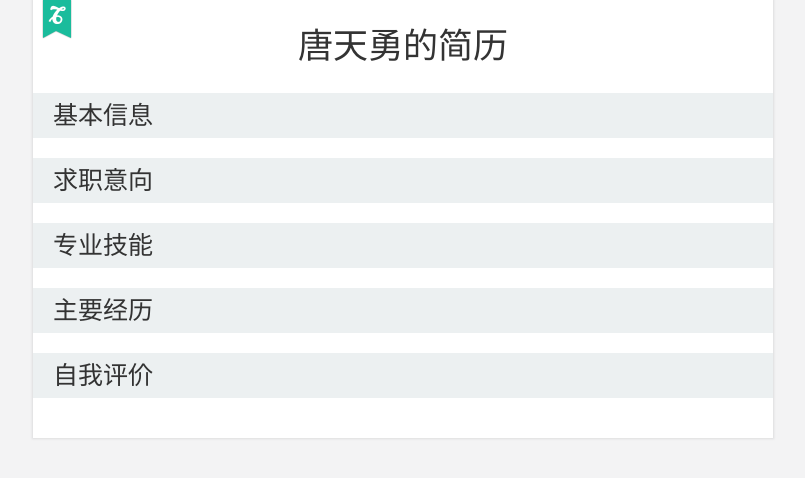
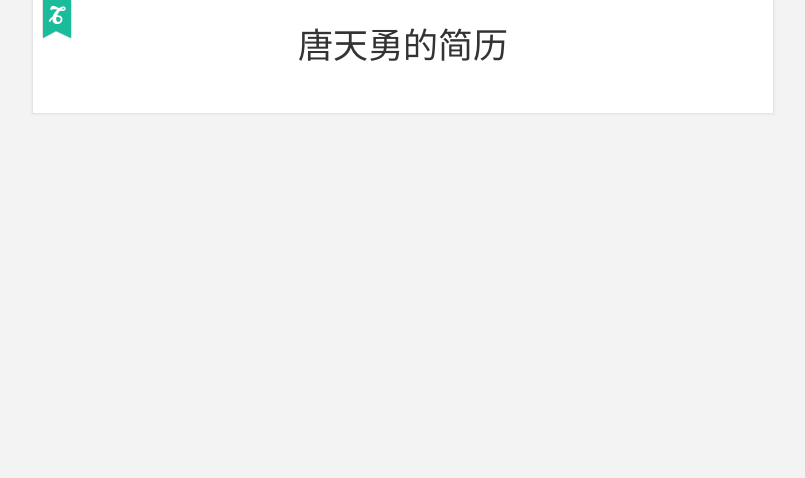
Before and after one commit to tang3w/tang3w.github.com, a Jekyll site: the page built from about.html, in a window 1280 px wide. Shown: the top 478 px of the page, without its empty margins (237-1042 px from the left). Built offline with Jekyll 4.4.1, drawn with Linux system fonts in a browser that asks for light colours; Markdown is read by kramdown in place of the engine named in the settings.

Commit message:
Edit the about page

```diff
--- a/about.html
+++ b/about.html
@@ -2,9 +2,3 @@
 layout: basic
 title: 唐天勇的简历
 ---
-
-### 基本信息
-### 求职意向
-### 专业技能
-### 主要经历
-### 自我评价
```
